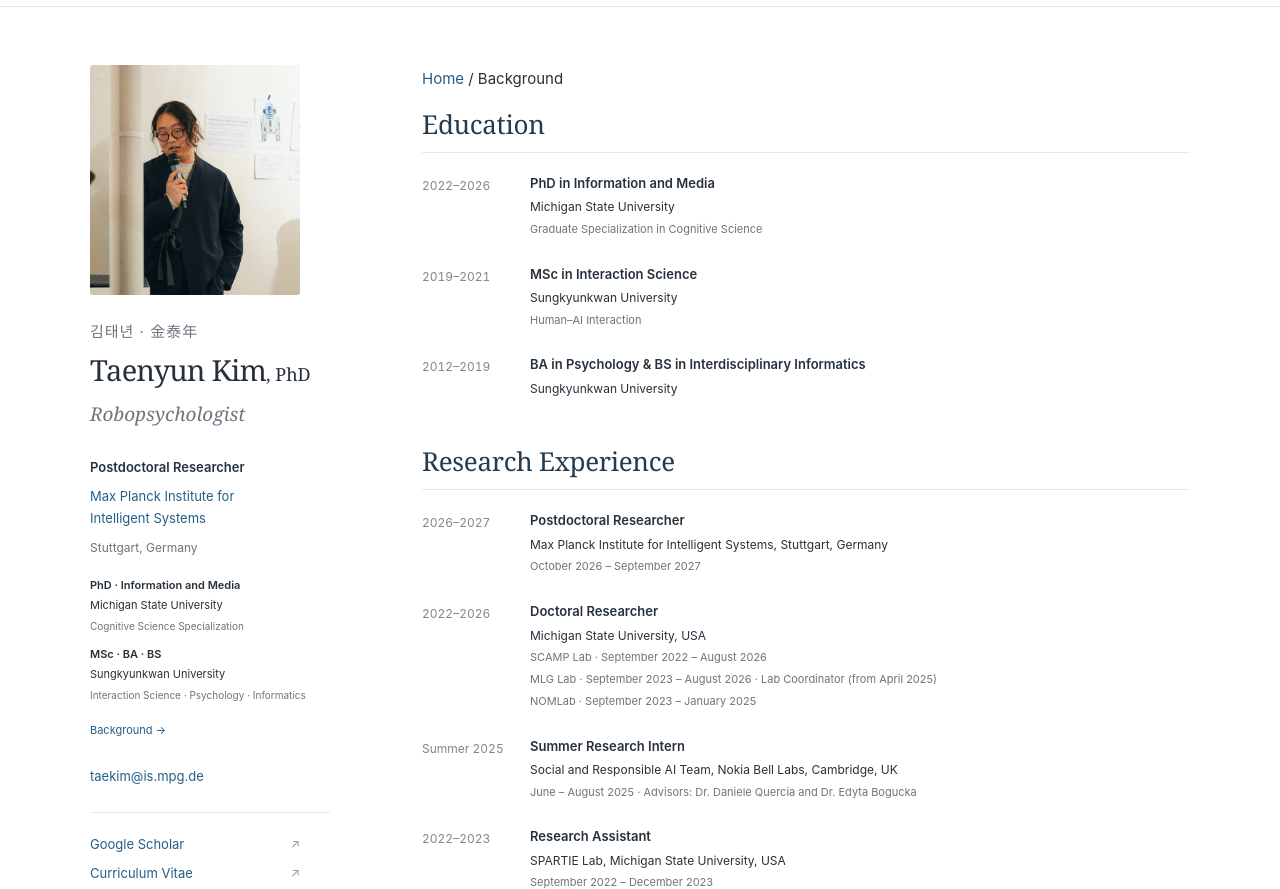
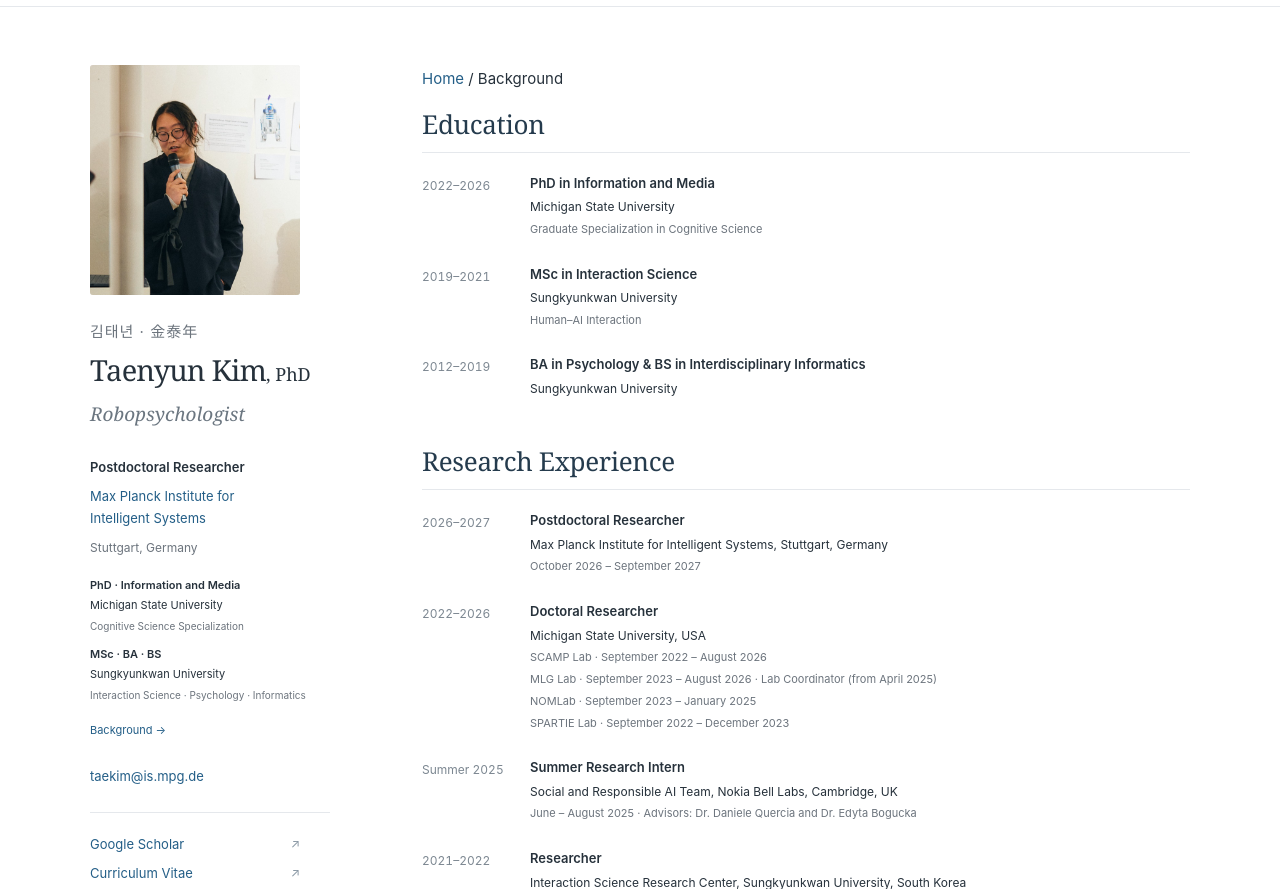
Before and after one commit to taenyun93/taenyun93.github.io, a plain HTML site: page background.html in a window 1280 px wide. Shown: the part 76-965 px from the top of the page. Drawn offline with Linux system fonts and the light colour scheme.

Commit message:
Group SPARTIE Lab under Doctoral Researcher

```diff
--- a/background.html
+++ b/background.html
@@ -45,9 +45,8 @@
 </aside>
 <main id="main"><p class="page-breadcrumb"><a href="index.html">Home</a> / Background</p><section id="academic-education"><h2>Education</h2><div class="education-list"><div><span class="dates">2022–2026</span><div><h3>PhD in Information and Media</h3><p>Michigan State University</p><p class="detail">Graduate Specialization in Cognitive Science</p></div></div><div><span class="dates">2019–2021</span><div><h3>MSc in Interaction Science</h3><p>Sungkyunkwan University</p><p class="detail">Human–AI Interaction</p></div></div><div><span class="dates">2012–2019</span><div><h3>BA in Psychology &amp; BS in Interdisciplinary Informatics</h3><p>Sungkyunkwan University</p></div></div></div></section><section id="career"><h2>Research Experience</h2><div class="education-list">
 <div><span class="dates">2026–2027</span><div><h3>Postdoctoral Researcher</h3><p>Max Planck Institute for Intelligent Systems, Stuttgart, Germany</p><p class="detail">October 2026 – September 2027</p></div></div>
-<div><span class="dates">2022–2026</span><div><h3>Doctoral Researcher</h3><p>Michigan State University, USA</p><p class="detail">SCAMP Lab · September 2022 – August 2026</p><p class="detail">MLG Lab · September 2023 – August 2026 · Lab Coordinator (from April 2025)</p><p class="detail">NOMLab · September 2023 – January 2025</p></div></div>
+<div><span class="dates">2022–2026</span><div><h3>Doctoral Researcher</h3><p>Michigan State University, USA</p><p class="detail">SCAMP Lab · September 2022 – August 2026</p><p class="detail">MLG Lab · September 2023 – August 2026 · Lab Coordinator (from April 2025)</p><p class="detail">NOMLab · September 2023 – January 2025</p><p class="detail">SPARTIE Lab · September 2022 – December 2023</p></div></div>
 <div><span class="dates">Summer 2025</span><div><h3>Summer Research Intern</h3><p>Social and Responsible AI Team, Nokia Bell Labs, Cambridge, UK</p><p class="detail">June – August 2025 · Advisors: Dr. Daniele Quercia and Dr. Edyta Bogucka</p></div></div>
-<div><span class="dates">2022–2023</span><div><h3>Research Assistant</h3><p>SPARTIE Lab, Michigan State University, USA</p><p class="detail">September 2022 – December 2023</p></div></div>
 <div><span class="dates">2021–2022</span><div><h3>Researcher</h3><p>Interaction Science Research Center, Sungkyunkwan University, South Korea</p><p class="detail">September 2021 – August 2022</p></div></div>
 <div><span class="dates">2019–2021</span><div><h3>Research Assistant</h3><p>HAI-Lab, Department of Interaction Science, Sungkyunkwan University</p><p class="detail">Advisor: Dr. Hayeon Song</p></div></div>
 <div><span class="dates">2017–2018</span><div><h3>Undergraduate Research Assistant</h3><p>COCOAN Lab, Center for Neuroscience Imaging Research, Sungkyunkwan University</p><p class="detail">August 2017 – November 2018 · PI: Dr. Chung-wan Woo</p></div></div>
```
